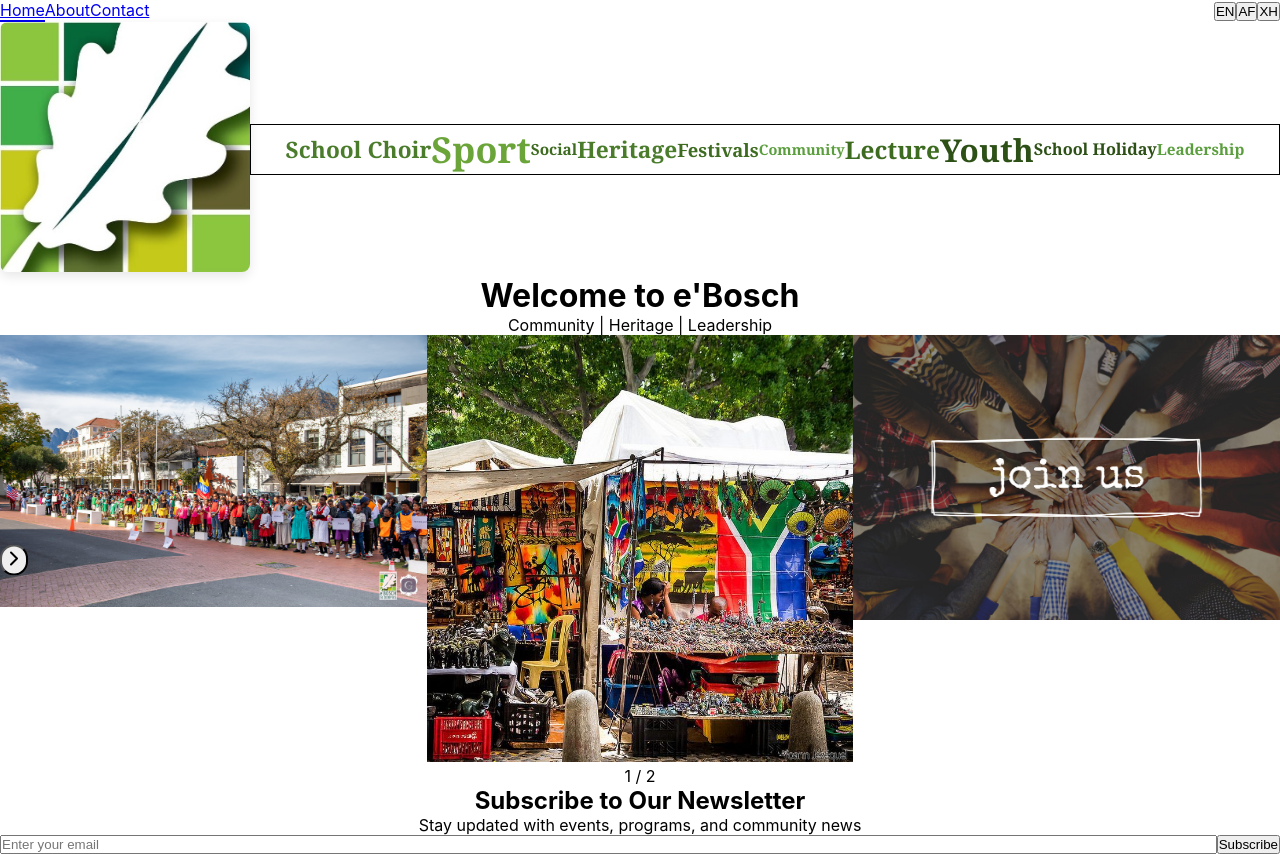
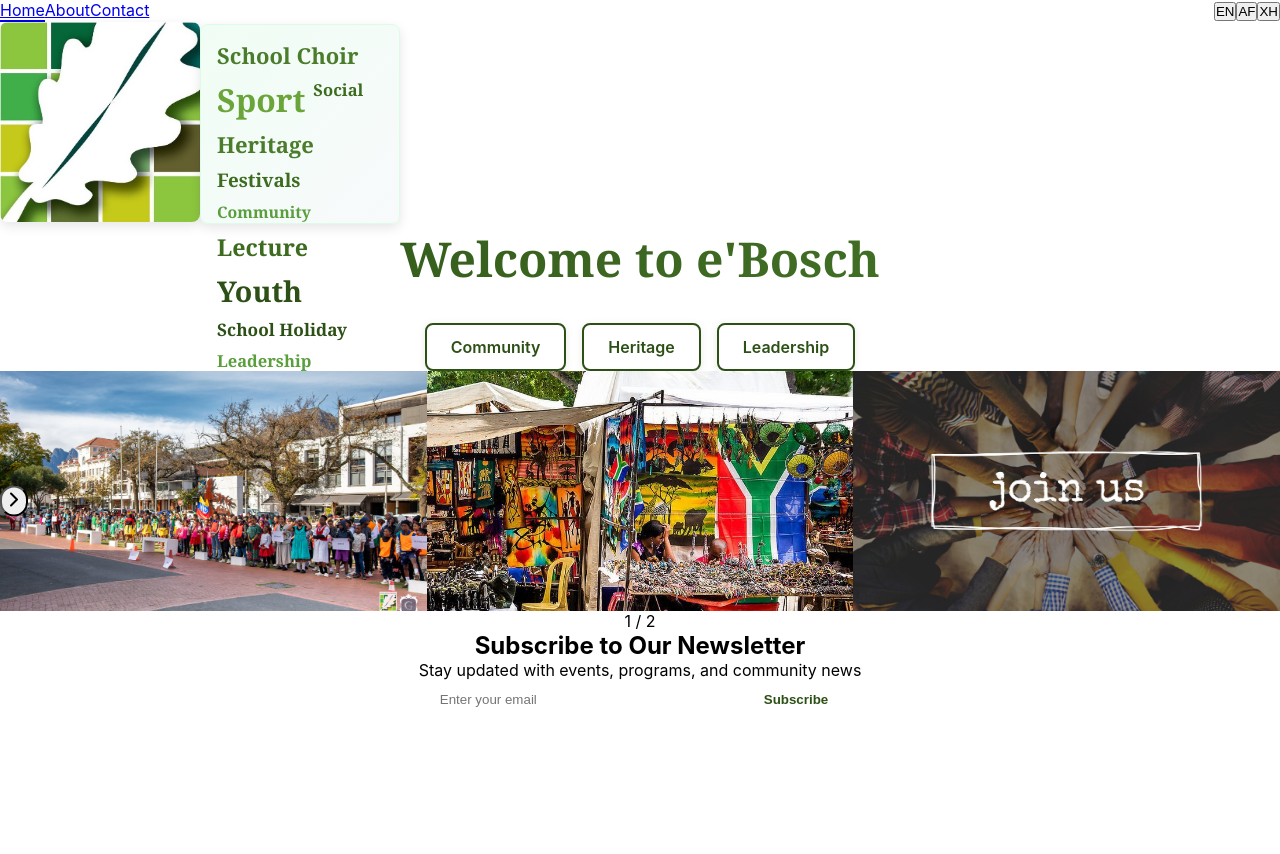
Before and after one commit to mihlalibayi/ebosch-website, a Next.js app: page / in a window 1280 px wide. After the commit the page ends 800 px from the top, so only its background shows below. Built offline with nearby package versions, Linux system fonts and the light colour scheme.

Commit message:
Fix homepage - smaller equal images, square word cloud matching logo size, compact newsletter

```diff
--- a/app/page.tsx
+++ b/app/page.tsx
@@ -68,6 +68,11 @@ const categories: Category[] = [
 ];
 
 const greens = ['#4a7c2c', '#2d5016', '#6ba539', '#3d6b1f', '#5a9e3d'];
+const taglineWords = {
+  en: ['Community', 'Heritage', 'Leadership'],
+  af: ['Gemeenskap', 'Erfenis', 'Leierskap'],
+  xh: ['Uluntu', 'Inkcubeko', 'Ubunkokheli']
+};
 
 export default function Home() {
   const [language, setLanguage] = useState<Language>('en');
@@ -92,7 +97,7 @@ export default function Home() {
     const cloudWords = words.map((word) => ({
       word,
       color: greens[Math.floor(Math.random() * greens.length)],
-      size: Math.random() * 24 + 12
+      size: Math.random() * 18 + 14
     }));
     setWordCloudWords(cloudWords.sort(() => Math.random() - 0.5));
   }, [language]);
@@ -167,22 +172,34 @@ export default function Home() {
             </div>
           </div>
 
-          <div className="flex items-center gap-12">
+          {/* Logo and Word Cloud */}
+          <div className="flex items-center gap-8">
             <div className="flex-shrink-0">
               <img
                 src="/logo.jpg"
                 alt="e'Bosch Logo"
                 style={{
-                  width: '250px',
-                  height: '250px',
+                  width: '200px',
+                  height: '200px',
                   borderRadius: '8px',
                   boxShadow: '0 4px 12px rgba(0,0,0,0.1)'
                 }}
               />
             </div>
 
-            <div className="flex-1 p-8 bg-gradient-to-br from-green-50 to-white rounded-lg border border-green-200">
-              <div className="flex flex-wrap gap-4 items-center justify-center">
+            <div style={{
+              width: '200px',
+              height: '200px',
+              background: 'linear-gradient(135deg, #f0fdf4 0%, #f8fafc 100%)',
+              border: '1px solid #dcfce7',
+              borderRadius: '8px',
+              padding: '16px',
+              display: 'flex',
+              flexWrap: 'wrap',
+              alignContent: 'flex-start',
+              gap: '8px',
+              boxShadow: '0 4px 12px rgba(0,0,0,0.1)'
+            }}>
               {wordCloudWords.map((item, idx) => (
                 <span
                   key={idx}
@@ -190,9 +207,9 @@ export default function Home() {
                     color: item.color,
                     fontSize: `${item.size}px`,
                     fontWeight: 'bold',
-                      fontFamily: 'Georgia, serif'
+                    fontFamily: 'Georgia, serif',
+                    whiteSpace: 'nowrap'
                   }}
-                    className="whitespace-nowrap"
                 >
                   {item.word}
                 </span>
@@ -200,24 +217,54 @@ export default function Home() {
             </div>
           </div>
         </div>
-        </div>
       </header>
 
       <main className="max-w-7xl mx-auto px-4 sm:px-6 lg:px-8 py-12">
-        <div className="text-center mb-12">
-          <h1 className="text-4xl font-bold text-gray-900 mb-2">
+        {/* Welcome Section */}
+        <div className="text-center mb-16">
+          <h1 style={{
+            fontSize: '48px',
+            fontWeight: '700',
+            background: 'linear-gradient(135deg, #2d5016 0%, #4a7c2c 100%)',
+            WebkitBackgroundClip: 'text',
+            WebkitTextFillColor: 'transparent',
+            backgroundClip: 'text',
+            marginBottom: '32px',
+            fontFamily: 'Georgia, serif'
+          }}>
             {t.welcome}
           </h1>
-          <p className="text-gray-600 text-lg">
-            {t.tagline}
-          </p>
+
+          {/* Tagline Words in Boxes */}
+          <div style={{
+            display: 'flex',
+            justifyContent: 'center',
+            gap: '16px',
+            flexWrap: 'wrap'
+          }}>
+            {taglineWords[language].map((word, idx) => (
+              <div key={idx} style={{
+                backgroundColor: '#ffffff',
+                border: '2px solid #2d5016',
+                color: '#2d5016',
+                padding: '12px 24px',
+                borderRadius: '8px',
+                fontWeight: '600',
+                fontSize: '16px',
+                boxShadow: '0 2px 8px rgba(45, 80, 22, 0.1)'
+              }}>
+                {word}
+              </div>
+            ))}
+          </div>
         </div>
 
+        {/* Categories Carousel */}
         <div className="relative mb-12 px-20">
           <div className={`grid gap-6 ${itemsPerPage === 2 ? 'grid-cols-2' : 'grid-cols-3'}`}>
             {visibleCategories.map((category) => (
               <Link key={category.id} href={category.href}>
-                <div className="relative h-96 rounded-lg overflow-hidden shadow-lg hover:shadow-2xl transition-all duration-300 cursor-pointer transform hover:scale-105">
+                <div className="relative rounded-lg overflow-hidden shadow-lg hover:shadow-2xl transition-all duration-300 cursor-pointer transform hover:scale-105" style={{ width: '100%', height: '240px' }}>
                   <img
                     src={category.image}
                     alt={getCategoryName(category)}
@@ -267,22 +314,43 @@ export default function Home() {
           )}
         </div>
 
-        <div id="newsletter" className="mt-20 bg-gradient-to-r from-green-600 to-green-700 rounded-lg p-8 text-white">
+        {/* Newsletter Section */}
+        <div id="newsletter" className="mt-20 bg-gradient-to-r from-green-600 to-green-700 rounded-lg p-12 text-white">
           <div className="max-w-2xl mx-auto text-center">
             <h2 className="text-3xl font-bold mb-2">{t.newsletter.title}</h2>
-            <p className="text-green-100 mb-6">{t.newsletter.description}</p>
-            <form onSubmit={handleNewsletterSubmit} className="flex gap-2">
+            <p className="text-green-100 mb-8">{t.newsletter.description}</p>
+            <form onSubmit={handleNewsletterSubmit} style={{ display: 'flex', gap: '12px', justifyContent: 'center', flexWrap: 'wrap' }}>
               <input
                 type="email"
                 placeholder={t.newsletter.placeholder}
                 value={email}
                 onChange={(e) => setEmail(e.target.value)}
-                className="flex-1 px-4 py-3 rounded text-gray-900 focus:outline-none focus:ring-2 focus:ring-green-300"
+                style={{
+                  padding: '12px 20px',
+                  borderRadius: '6px',
+                  border: 'none',
+                  color: '#111827',
+                  outline: 'none',
+                  width: '300px',
+                  maxWidth: '100%'
+                }}
                 required
               />
               <button
                 type="submit"
-                className="px-6 py-3 bg-white text-green-600 font-bold rounded hover:bg-gray-100 transition-all"
+                style={{
+                  padding: '12px 32px',
+                  backgroundColor: '#ffffff',
+                  color: '#2d5016',
+                  fontWeight: 'bold',
+                  borderRadius: '6px',
+                  border: 'none',
+                  cursor: 'pointer',
+                  transition: 'all 0.3s',
+                  whiteSpace: 'nowrap'
+                }}
+                onMouseOver={(e) => e.currentTarget.style.backgroundColor = '#f0f0f0'}
+                onMouseOut={(e) => e.currentTarget.style.backgroundColor = '#ffffff'}
               >
                 {t.newsletter.button}
               </button>
```
Lines whose indentation alone changed are shown as unchanged.
